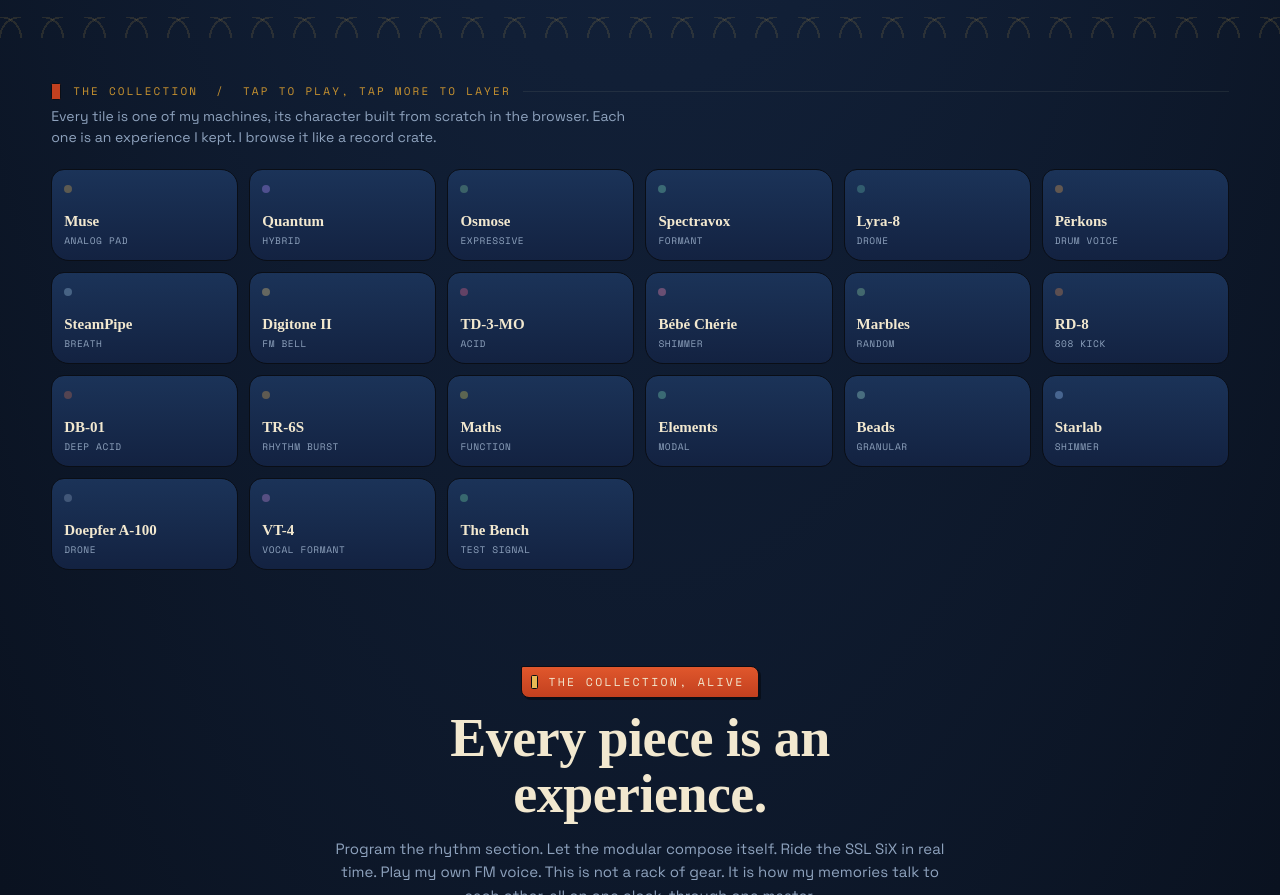
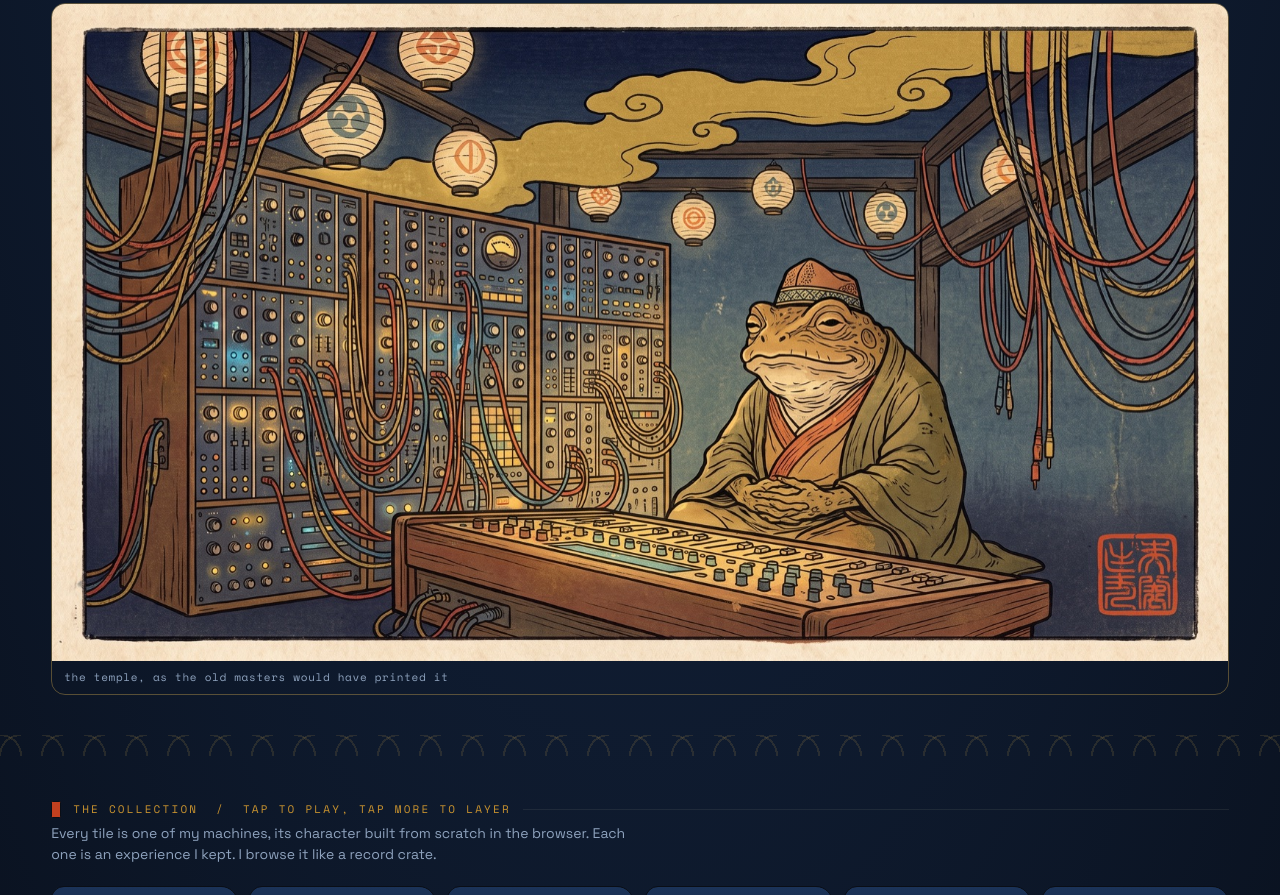
Before and after one commit to GordonUSC/foster-studio, a plain HTML site: page index.html in a window 1280 px wide. Shown: the part 840-1735 px from the top of the page. Drawn offline with nearby package versions, Linux system fonts and the light colour scheme; a web font is replaced by a local one.

Commit message:
Synth temple header art: the toad-sage at the desk, ukiyo-e (queued since Jul 17)
Co-Authored-By: Claude Fable 5 <noreply@anthropic.com>

```diff
--- a/index.html
+++ b/index.html
@@ -351,6 +351,10 @@ body.dropping .dropbloom{animation:dropbloom 1.6s ease-out}
     <p class="gordonline reveal">I'm not building a studio. I'm collecting myself. Every machine here is a night, a chord, a feeling I refused to let go of. So I made them playable.</p>
     <p class="herohint reveal">Tap any piece below to hear it. <b>They layer. Nothing plays until you touch it.</b></p>
     <div class="vizstrip reveal d1"><canvas id="mainViz" width="1180" height="74" aria-hidden="true"></canvas></div>
+    <figure class="reveal" style="margin:26px 0 0;border:1px solid rgba(232,185,85,0.35);border-radius:14px;overflow:hidden">
+      <img src="assets/hero_synth_temple.jpg" alt="Ukiyo-e woodblock: the toad-sage seated in a temple of glowing synthesizers" style="width:100%;display:block" loading="eager">
+      <figcaption style="font-family:'Space Mono',monospace;font-size:11px;letter-spacing:0.06em;color:var(--muted);padding:8px 12px">the temple, as the old masters would have printed it</figcaption>
+    </figure>
   </div>
 </header>
 
```
Also changed, not shown: assets/hero_synth_temple.jpg (added).
